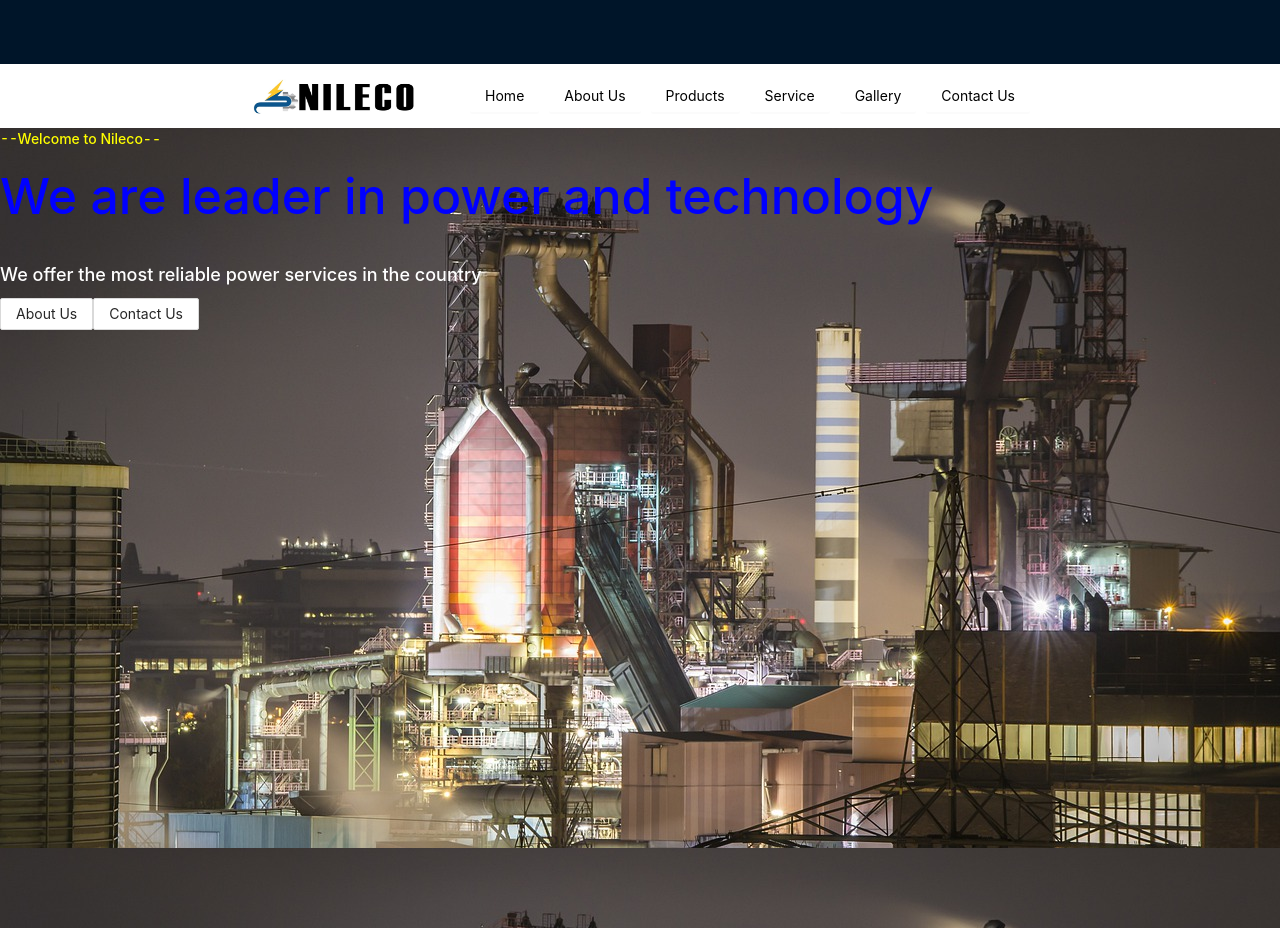
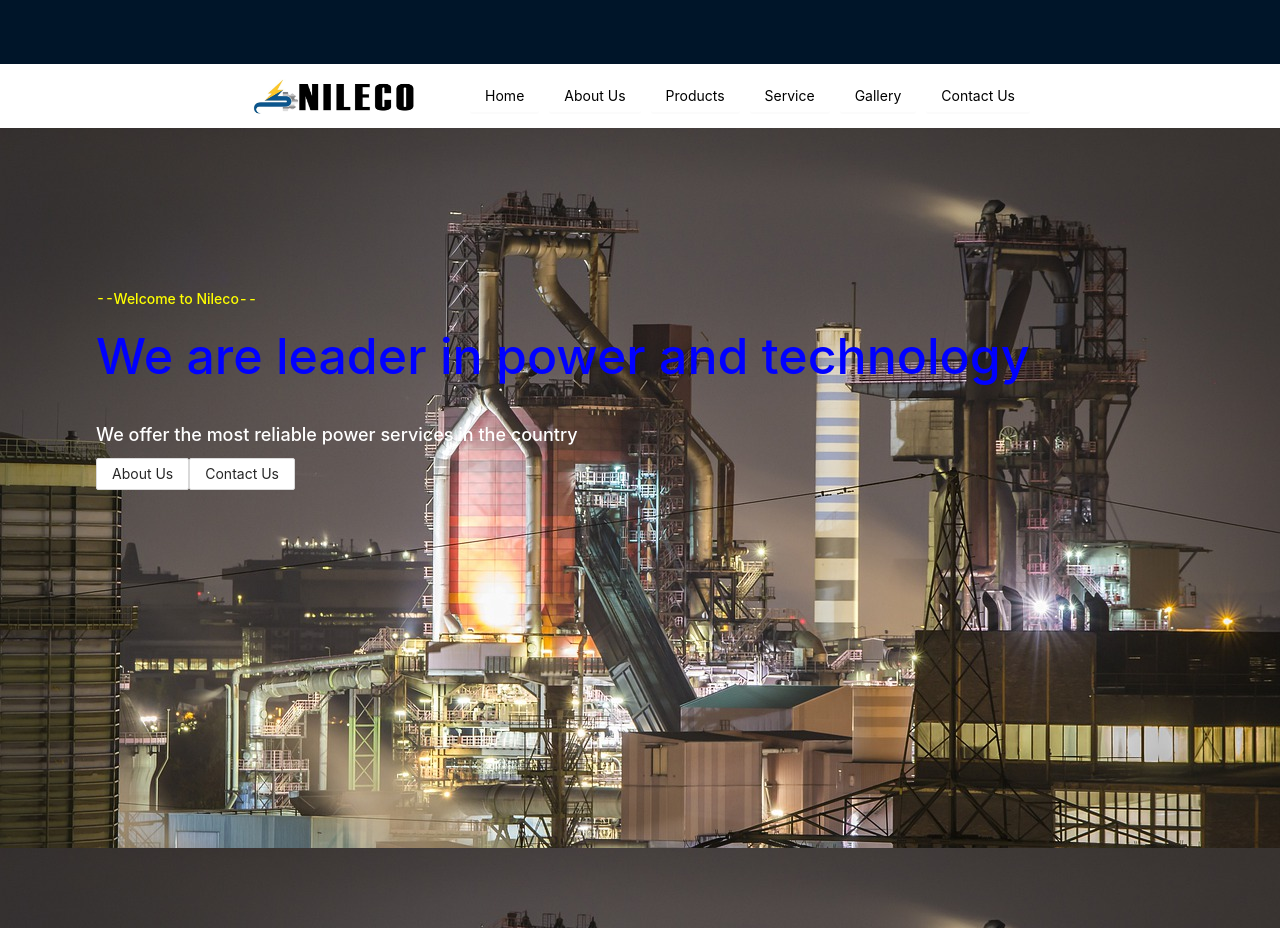
Before and after one commit to liferacer23/special-guacamole, a Next.js app: page / in a window 1280 px wide. Built offline with nearby package versions, Linux system fonts and the light colour scheme.

Commit message:
buttons added

```diff
--- a/pages/index.js
+++ b/pages/index.js
@@ -5,19 +5,8 @@ import styled from "styled-components";
 import Button from "antd/lib/button";
 const HeaderContainer = styled.div``;
 
-const SectionVertical = styled.div`
-display:flex';
-align-item:center;
-justify:content:center;
-flex-direction:column;
-margin-left:10rem;
-margin-top:5rem;
-`;
-const SectionHorizontal = styled.div`
-display:flex';
-align-item:center;
-justify:content:center;
-`;
+
+
 
 const Text = styled.h1`
 font-size:${(props)=>props.fontSize || '15px'};
@@ -34,15 +23,15 @@ export default function Home() {
       </Head>
       <NavBar />
       <HeaderContainer className={styles.Section}>
-        <SectionVertical>
+        <div className={styles.SectionVertical}>
           <Text fontSize={"14px"} color="yellow">--Welcome to Nileco--</Text>
           <Text fontSize={"50px"} color="blue">We are leader in power and technology</Text>
           <Text fontSize={"18px"} color="white">We offer the most reliable power services in the country</Text>
-          <SectionHorizontal>
+          <div className={styles.SectionHorizontal}>
             <Button> About Us</Button>
             <Button> Contact Us</Button>
-          </SectionHorizontal>
-        </SectionVertical>
+          </div>
+        </div>
       </HeaderContainer>
     </>
   );
--- a/styles/Home.module.css
+++ b/styles/Home.module.css
@@ -3,3 +3,17 @@
   height:100vh;
   width:100vw;
 }
+.SectionVertical{
+display:flex;
+justify-content:center;
+flex-direction:column;
+padding-left:6rem;
+padding-top:10rem;
+};
+
+.SectionHorizontal{
+display:flex;
+align-items:center;
+justify-content:center;
+gap:3rem;
+};
```
